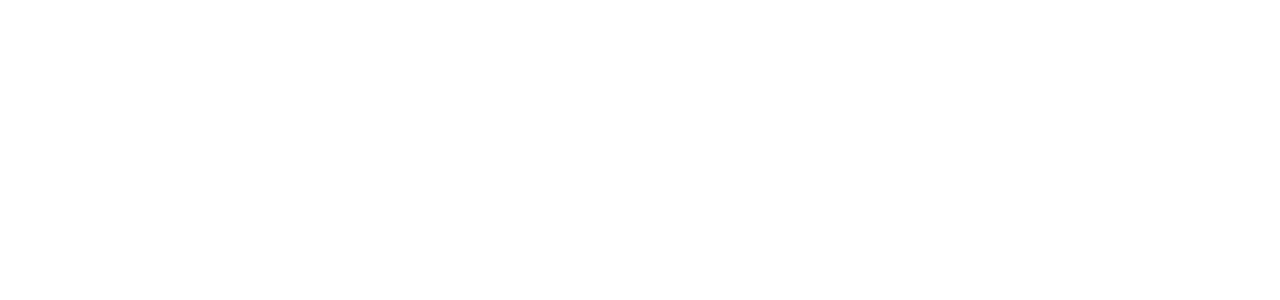
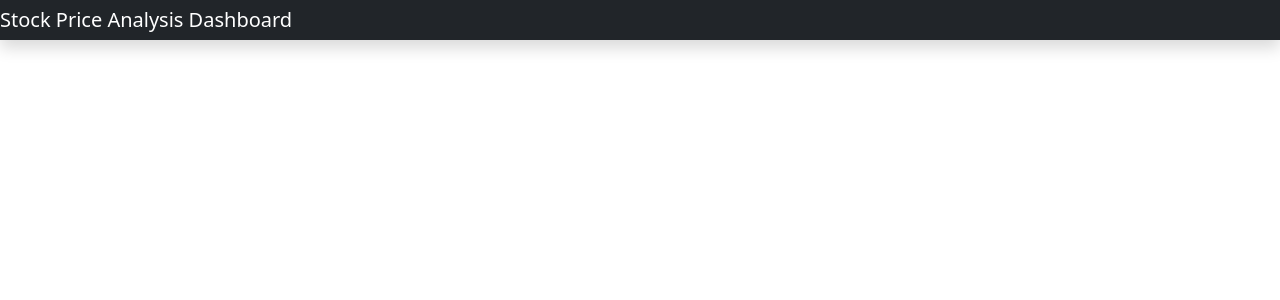
Before and after one commit to jeremychiaa/TSLA-stock-price-analysis-predictive-modelling, a Flask app: page / in a window 1280 px wide. Before the commit the part shown is empty. Shown: the top 300 px of the page. Run offline with Flask 2, Linux system fonts and the light colour scheme; some libraries are stand-ins or nearby versions.

Commit message:
basic styling

```diff
--- a/templates/index.html
+++ b/templates/index.html
@@ -1,13 +1,36 @@
-<!DOCTYPE html>
+<!doctype html>
 <html lang="en">
-<head>
-    <meta charset="UTF-8">
-    <meta http-equiv="X-UA-Compatible" content="IE=edge">
-    <meta name="viewport" content="width=device-width, initial-scale=1.0">
-    <title>Stock Market Analysis - Predicitive Modelling</title>
-    <link rel="stylesheet" href="https://maxcdn.bootstrapcdn.com/bootstrap/3.3.7/css/bootstrap.min.css">
-</head>
-<body>
+  <head>
+    <!-- Required meta tags -->
+    <meta charset="utf-8">
+    <meta name="viewport" content="width=device-width, initial-scale=1">
 
-</body>
+    <!-- Bootstrap CSS -->
+    <link href="https://cdn.jsdelivr.net/npm/bootstrap@5.0.0-beta2/dist/css/bootstrap.min.css" rel="stylesheet" integrity="sha384-BmbxuPwQa2lc/FVzBcNJ7UAyJxM6wuqIj61tLrc4wSX0szH/Ev+nYRRuWlolflfl" crossorigin="anonymous">
+    <link rel="stylesheet" href="style.css" >
+
+    <title>Stock Price Analysis Dashboard</title>
+  </head>
+  <body>
+    <!-- NAV BAR -->
+    <nav class="navbar navbar-dark fixed-top bg-dark flex-md-nowrap p-0 shadow">
+        <a class="navbar-brand col-sm-3 col-md-2 mr-0" href="#">Stock Price Analysis Dashboard</a>
+            <ul class="navbar-nav px-3">
+            <li class="nav-item text-nowrap">
+                <a class="navbar-brand col-sm-3 col-md-2 mr-0" href="#"></a>
+            </li>
+            </ul>
+        </nav>
+
+    <!-- Optional JavaScript; choose one of the two! -->
+
+    <!-- Option 1: Bootstrap Bundle with Popper -->
+    <script src="https://cdn.jsdelivr.net/npm/bootstrap@5.0.0-beta2/dist/js/bootstrap.bundle.min.js" integrity="sha384-b5kHyXgcpbZJO/tY9Ul7kGkf1S0CWuKcCD38l8YkeH8z8QjE0GmW1gYU5S9FOnJ0" crossorigin="anonymous"></script>
+
+    <!-- Option 2: Separate Popper and Bootstrap JS -->
+    <!--
+    <script src="https://cdn.jsdelivr.net/npm/@popperjs/core@2.6.0/dist/umd/popper.min.js" integrity="sha384-KsvD1yqQ1/1+IA7gi3P0tyJcT3vR+NdBTt13hSJ2lnve8agRGXTTyNaBYmCR/Nwi" crossorigin="anonymous"></script>
+    <script src="https://cdn.jsdelivr.net/npm/bootstrap@5.0.0-beta2/dist/js/bootstrap.min.js" integrity="sha384-nsg8ua9HAw1y0W1btsyWgBklPnCUAFLuTMS2G72MMONqmOymq585AcH49TLBQObG" crossorigin="anonymous"></script>
+    -->
+  </body>
 </html>
```
